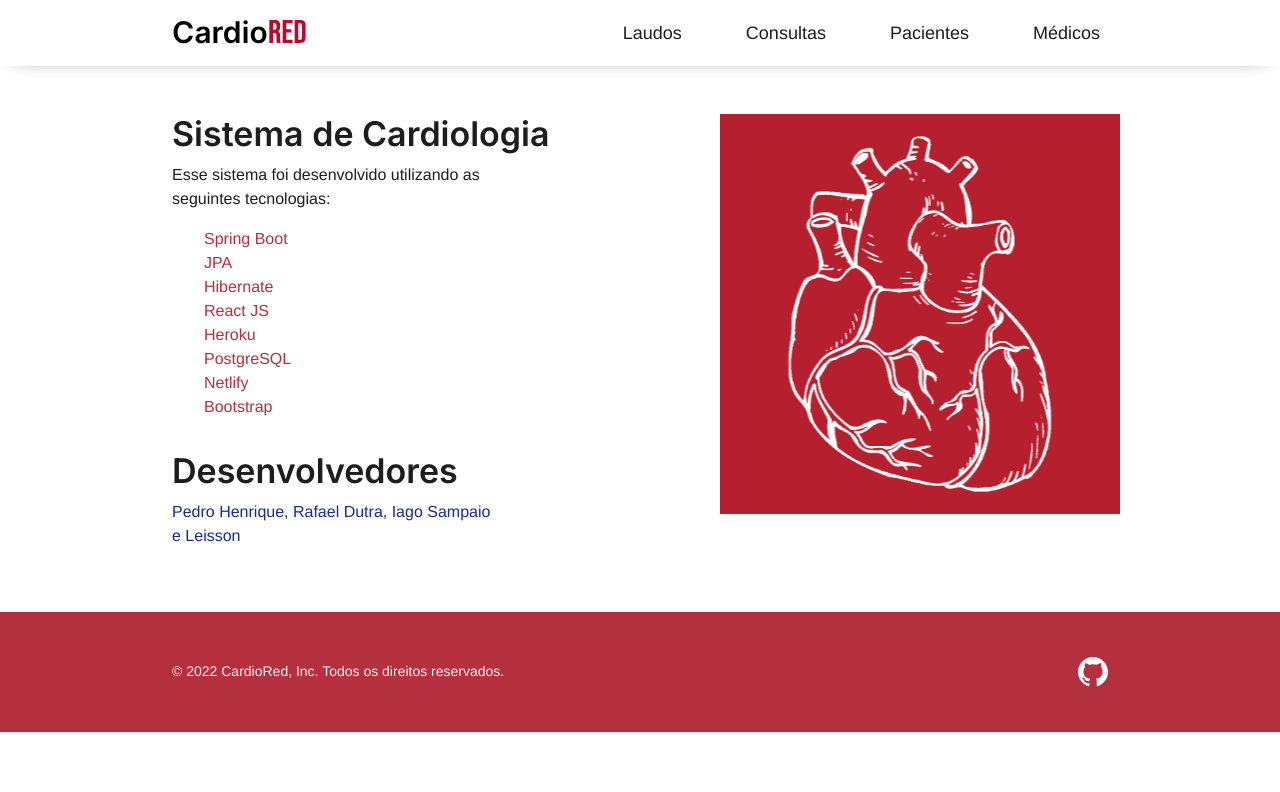
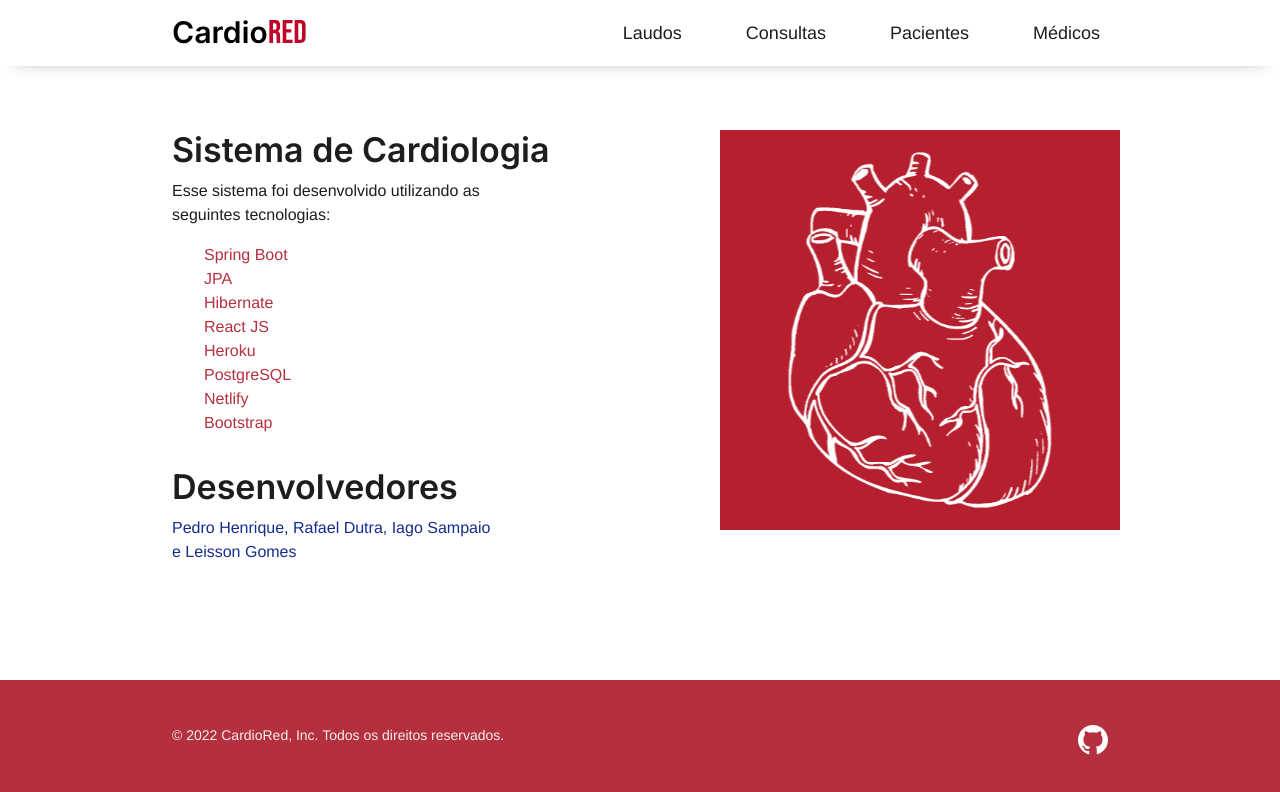
Before and after one commit to pedrohsjdev/CardioRed, a React app in the folder frontend/: page /home in a window 1280 px wide. Shown: the top 792 px of the page. Built offline with nearby package versions, Linux system fonts and the light colour scheme.

Commit message:
fixed issues with footer and home page

```diff
--- a/frontend/src/App.js
+++ b/frontend/src/App.js
@@ -3,6 +3,7 @@ import { BrowserRouter, Routes, Route } from "react-router-dom";
 
 import Login from "./pages/Login";
 import Home from "./pages/Home";
+import Medicos from "./pages/Medicos";
 
 function App() {
   return (
@@ -10,6 +11,7 @@ function App() {
       <Routes>
         <Route path="/login" element={<Login />} />
         <Route path="/home" element={ <Home/> }/>
+        <Route path="/home/medicos" element={<Medicos/>}/>
       </Routes>
       </BrowserRouter>
   );
--- a/frontend/src/components/Footer/footer.js
+++ b/frontend/src/components/Footer/footer.js
@@ -6,15 +6,13 @@ import Github from "../../assets/github.svg";
 const Footer = () => {
     return (
         <>
-            <footer>
-                <nav className="navbar footer mt-5">
-                    <div className="container-fluid container-page">
-                        <p>© 2022 CardioRed, Inc. Todos os direitos reservados.</p>
-                        <a href="https://github.com/PrinceHard/CardioRed" target="_blank" >
-                            <img src={Github} alt="logo_github" className="github" />
-                        </a>
-                    </div>
-                </nav>
+            <footer className="mt-5">
+                <div className="container-fluid d-flex justify-content-between container-page footer-container">
+                    <p className="footer-text">© 2022 CardioRed, Inc. Todos os direitos reservados.</p>
+                    <a href="https://github.com/PrinceHard/CardioRed" target="_blank" >
+                        <img src={Github} alt="logo_github" className="github" />
+                    </a>
+                </div>
             </footer>
         </>
     )
--- a/frontend/src/components/Footer/style.css
+++ b/frontend/src/components/Footer/style.css
@@ -4,18 +4,29 @@ a{
     color: var(--text-title-color) !important;
 }
 
-.footer{
+
+footer{
+    width: 100%;
+    position: absolute;
+    bottom: 0;
+    left: 0;
     background-color: var(--first-color);
     height: 15vh;
+    align-items: center;
+    display: flex;
 }
 
-nav > div > p{
+.footer-text{
     font-size: 14px;
     font-family: var(--body-font);
     color: #EFEFEF;
     margin: 0;
 }
 
+.footer-container{
+    text-align: center;
+}
+
 .github{
     width: 30px;
 }
--- a/frontend/src/components/HomePage/HomeContent.js
+++ b/frontend/src/components/HomePage/HomeContent.js
@@ -4,7 +4,7 @@ import "./style.css"
 
 const HomeContent = () => {
     return (
-        <div className="d-flex container-page mt-5">
+        <div className="d-flex container-page home-content">
             <div className="container">
                 <div className="d-flex flex-column">
                     <h1>Sistema de Cardiologia</h1>
@@ -22,7 +22,7 @@ const HomeContent = () => {
                 </div>
                 <div className="mb-3">
                     <h1 className="mt-3">Desenvolvedores</h1>
-                    <p className="developers">Pedro Henrique, Rafael Dutra, Iago Sampaio <br/> e Leisson</p>
+                    <p className="developers">Pedro Henrique, Rafael Dutra, Iago Sampaio <br/> e Leisson Gomes</p>
                 </div>
             </div>
             <div className="container heart-container">
--- a/frontend/src/components/HomePage/style.css
+++ b/frontend/src/components/HomePage/style.css
@@ -19,6 +19,10 @@ p{
     padding: 20px 0;
 }
 
+.home-content{
+    margin-top: 8vh;
+}
+
 .heart-img{
     width: 300px;
     height: 360px;
--- /dev/null
+++ b/frontend/src/components/registerButton/register.js
@@ -0,0 +1,12 @@
+import React from "react";
+import "./style.css";
+
+const Register = () => {
+    return (
+        <>
+            <input class="btn btn-primary register-button" type="button" value="Cadastrar"></input>
+        </>
+    )
+}
+
+export default Register;
--- /dev/null
+++ b/frontend/src/components/registerButton/style.css
@@ -0,0 +1,4 @@
+.register-button{
+    width: 200px;
+    height: 36px;
+}
--- a/frontend/src/index.css
+++ b/frontend/src/index.css
@@ -32,6 +32,6 @@ a:hover {
 }
 
 .container-page{
-    width: calc(100% - 320px);
+    width: calc(100% - 320px) !important;
     margin: 0 auto;
 }
--- /dev/null
+++ b/frontend/src/pages/Medicos.js
@@ -0,0 +1,15 @@
+import React from "react";
+import NavBar from "../components/Navbar/navbar";
+import Register from "../components/registerButton/register";
+
+const Medicos = () => {
+    return (
+        <>
+            <NavBar/>
+            <h1>Listagem de Médicos</h1>
+            <Register/>
+        </>
+    )
+}
+
+export default Medicos;
```
